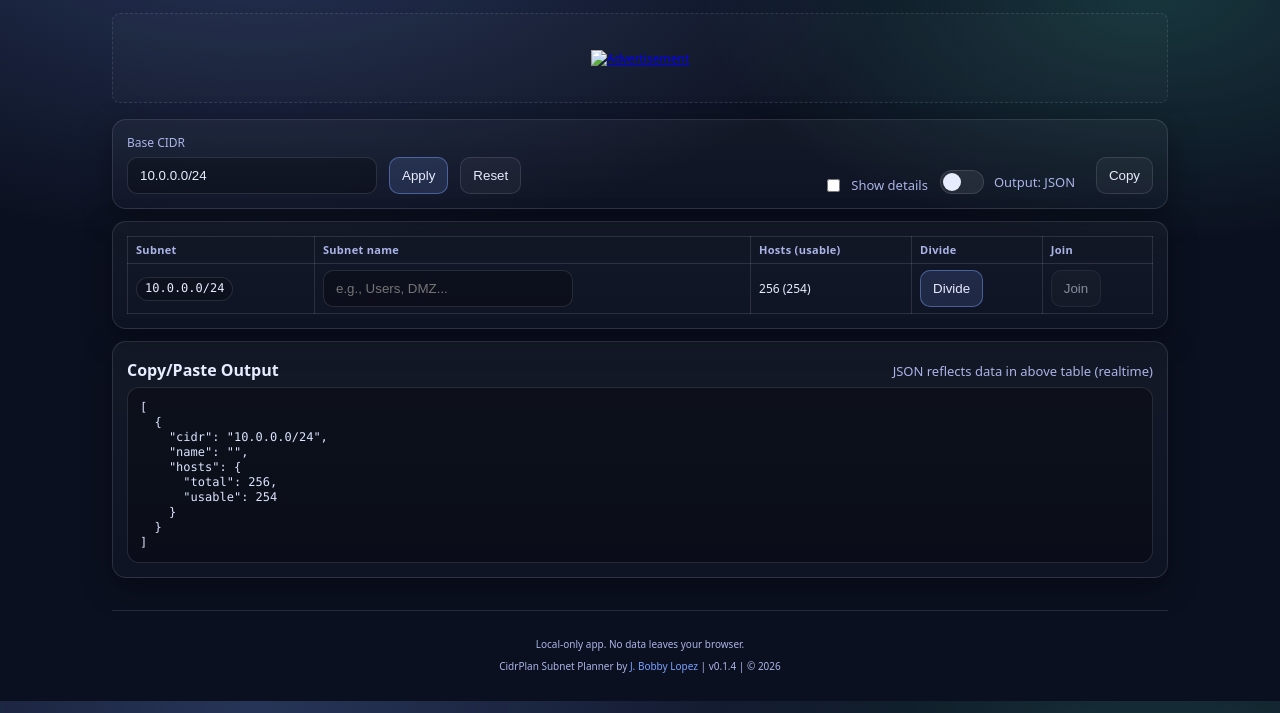
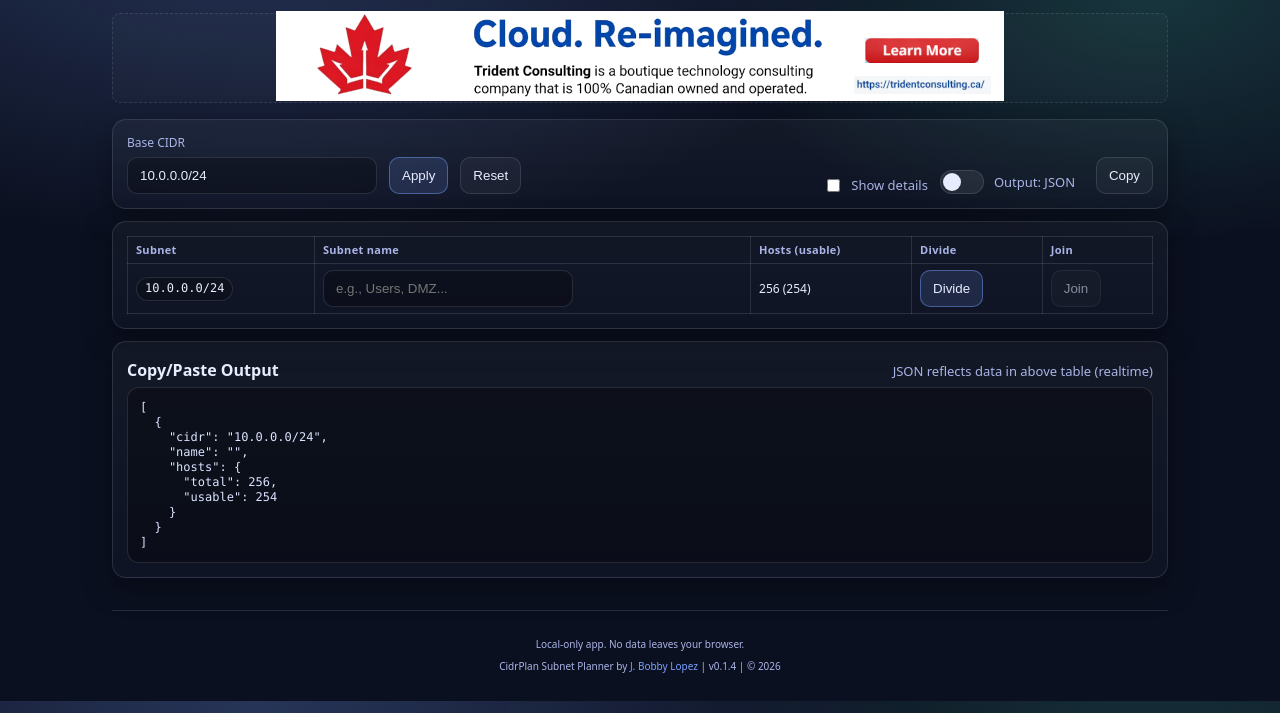
Before and after one commit to jbobbylopez/cidrplan, a plain HTML site: page index.html in a window 1280 px wide. Shown: the part 87-800 px from the top of the page. Drawn offline with Linux system fonts and the light colour scheme.

Commit message:
Add custom banner ad image and link
Amp-Thread-ID: https://ampcode.com/threads/T-019bf849-8c6f-77da-8047-8951ebb725e3
Co-authored-by: Amp <amp@ampcode.com>

```diff
--- a/index.html
+++ b/index.html
@@ -20,9 +20,8 @@
     <div class="adPlaceholder">
       <!-- Custom Ad -->
       <div id="customAd" hidden>
-        <!-- Replace with your custom ad image/link -->
-        <a href="#" target="_blank">
-          <img src="" alt="Advertisement" style="width: 100%; height: 90px; object-fit: cover;" />
+        <a href="https://www.jbldata.com/" target="_blank">
+          <img src="./assets/images/banners/trident-banner-ad-2025jan26.png" alt="Advertisement" style="width: 100%; height: 90px; object-fit: cover;" />
         </a>
       </div>
 
```
Also changed, not shown: assets/images/banners/trident-banner-ad-2025jan26.png (added).
